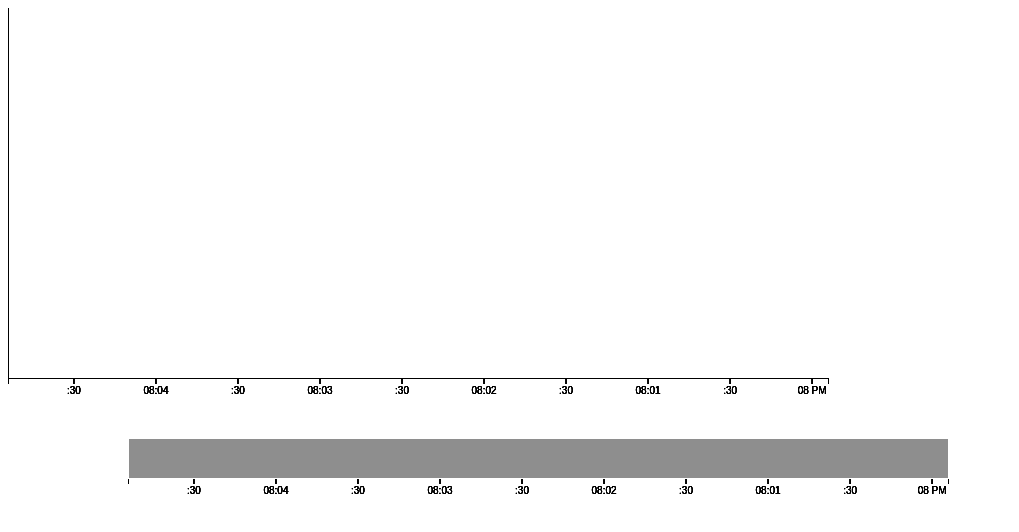
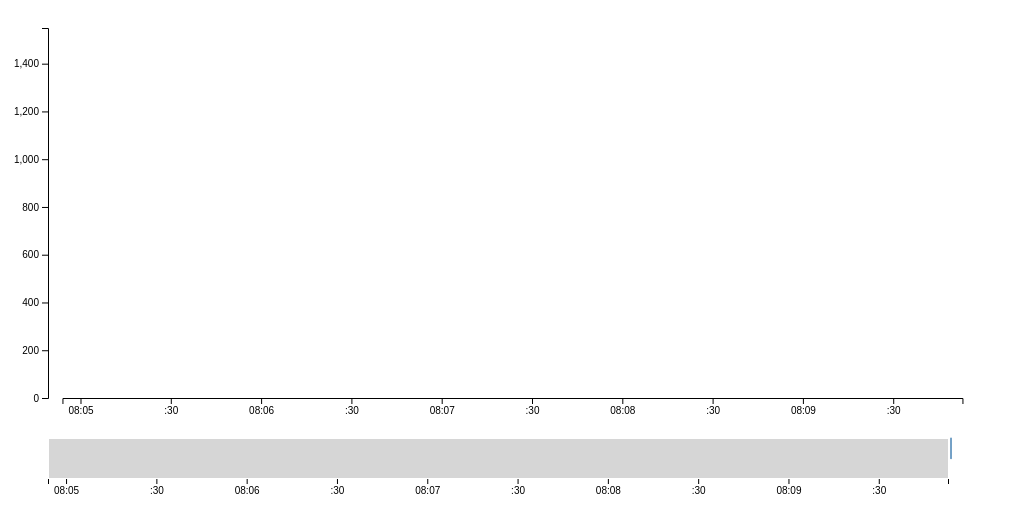
Before and after one commit to ajinkya-winsoft/angular-realtime-chart, a plain HTML site: page d3-Examples/graph.html in a window 1280 px wide. Shown: the whole page, without its empty margins (0-1019 px from the left). Drawn offline with nearby package versions, Linux system fonts and the light colour scheme.

Commit message:
night work

```diff
--- a/d3-Examples/graph.html
+++ b/d3-Examples/graph.html
@@ -3,8 +3,6 @@
 <style>
 
 .area {
-  /*fill: steelblue;
-  clip-path: url(#clip);*/
   fill: none;
   stroke: steelblue;
   stroke-width: 1.5px;
@@ -15,23 +13,22 @@
   fill: none;
   pointer-events: all;
 }
-/*http://bl.ocks.org/simenbrekken/6634070*/
+
 </style>
 <svg width="960" height="500"></svg>
 <script src="https://d3js.org/d3.v4.min.js"></script>
 <script>
-var duration = 300000; // 5 minutres
-var limit =  60 *1;
-var num=10;
-now = new Date(Date.now() - duration)
+var limit = 60 * 5,
+            duration = 1000,
+            now = new Date(Date.now() - duration)
 var svg = d3.select("svg"),
-    margin = {top: 20, right: 20, bottom: 110, left: 120},
-    margin2 = {top: 430, right: 20, bottom: 30, left: 120},
+    margin = {top: 20, right: 20, bottom: 110, left: 40},
+    margin2 = {top: 430, right: 20, bottom: 30, left: 40},
     width = +svg.attr("width") - margin.left - margin.right,
     height = +svg.attr("height") - margin.top - margin.bottom,
     height2 = +svg.attr("height") - margin2.top - margin2.bottom;
 
-var parseDate = d3.timeParse("%Y-%m-%dT%H:%M%S");
+var parseDate = d3.timeParse("%b %Y");
 
 var x = d3.scaleTime().range([0, width]),
     x2 = d3.scaleTime().range([0, width]),
@@ -53,14 +50,14 @@ var zoom = d3.zoom()
     .on("zoom", zoomed);
 
 var area = d3.line()
-  .curve(d3.curveBasis)
-  .x(function(d,i) {return x(now - i*120000); })
-  .y(function(d) { return y(d.ibytes); });
+	.curve(d3.curveBasis)
+    .x(function(d) { return x(now); })
+    .y(function(d) { return y(d.price); });
 
 var area2 = d3.line()
-  .curve(d3.curveBasis)
-  .x(function(d) { return x(now); })
-  .y(function(d) { return y(20+Math.random()); });
+    .curve(d3.curveBasis)
+    .x(function(d) { return x2(now); })
+    .y(function(d) { return y2(d.price); });
 
 svg.append("defs").append("clipPath")
     .attr("id", "clip")
@@ -75,24 +72,26 @@ var focus = svg.append("g")
 var context = svg.append("g")
     .attr("class", "context")
     .attr("transform", "translate(" + margin2.left + "," + margin2.top + ")");
-  function  rungraph(){
-d3.json("live-traffic.json", function(error, data) {
 
-  //console.log(data);
+var aa = focus.append("g")
+var xaxiss = focus.append("g")
+
+d3.csv("sp500.csv",type, function(error, data) {
+  console.log("data");
   if (error) throw error;
-  data = data.data;
-  //  console.log(data);
-  x.domain([now - (limit - 2), now - duration]);
-  y.domain([0, 100]);
+
+  x.domain([now - 300000, now - duration]);
+  y.domain([0, d3.max(data, function(d) { return d.price; })]);
   x2.domain(x.domain());
   y2.domain(y.domain());
 
-  focus.append("path")
+
+  aa.append("path")
       .datum(data)
       .attr("class", "area")
       .attr("d", area);
 
-  focus.append("g")
+  xaxiss.append("g")
       .attr("class", "axis axis--x")
       .attr("transform", "translate(0," + height + ")")
       .call(xAxis);
@@ -122,31 +121,7 @@ d3.json("live-traffic.json", function(error, data) {
       .attr("height", height)
       .attr("transform", "translate(" + margin.left + "," + margin.top + ")")
       .call(zoom);
-
-
 });
-
-// Shift domain
-x.domain([now - (limit - 2) * duration, now - duration])
-
-// // Slide x-axis left
-// area.transition()
-//     .duration(duration)
-//     .ease('linear')
-//     .call(xAxis)
-
-// Slide paths left
-focus.attr('transform', null)
-    .transition()
-    .duration(duration)
-    .ease('linear')
-    .attr('transform', 'translate(' + x(now - (limit - 1) * duration) + ')')
-    .each('end', rungraph)
-
-// Remove oldest data point from each group
-
-}
-  myVar = setInterval(rungraph, 1000);
 
 function brushed() {
   if (d3.event.sourceEvent && d3.event.sourceEvent.type === "zoom") return; // ignore brush-by-zoom
@@ -169,9 +144,57 @@ function zoomed() {
 }
 
 function type(d) {
-  d.time = parseDate(d.time);
-  d.ibytes = +d.ibytes;
+  d.date = parseDate(d.date);
+  d.price = +d.price;
   return d;
 }
+function tick() {
+        now = new Date()
 
+            // Add new values
+            <!-- for (var name in groups) { -->
+                <!-- var group = groups[name] -->
+                <!-- //group.data.push(group.value) // Real values arrive at irregular intervals -->
+                <!-- group.data.push(20 + Math.random() * 100) -->
+                <!-- group.path.attr('d', line) -->
+            <!-- } -->
+
+            // Shift domain
+            //x.domain([now - (limit - 2) * duration, now - duration])
+			area.x(now);
+			area.y(20+Math.random())
+
+            // Slide x-axis left
+			//d3.select(".axis axis--x")
+				<!-- xaxiss.transition() -->
+                <!-- .duration(1000) -->
+                <!-- .ease(d3.easeLinear) -->
+				<!-- .call(xAxis); -->
+
+
+            // Slide paths left
+			xaxiss.attr('transform', null)
+                .transition()
+                .duration(duration)
+                .ease(d3.easeLinear)
+                .attr('transform', 'translate(' + x(now - (limit - 1) * duration) + ')')
+                .on('end', tick)
+
+				aa.attr('transform', null)
+                .transition()
+                .duration(duration)
+                .ease(d3.easeLinear)
+                .attr('transform', 'translate(' + x(now - (limit - 1) * duration) + ')')
+                .on('end', tick)
+
+
+
+            // Remove oldest data point from each group
+            <!-- for (var name in groups) { -->
+                <!-- var group = groups[name] -->
+                <!-- group.data.shift() -->
+            <!-- } -->
+        }
+
+        tick()
 </script>
```
